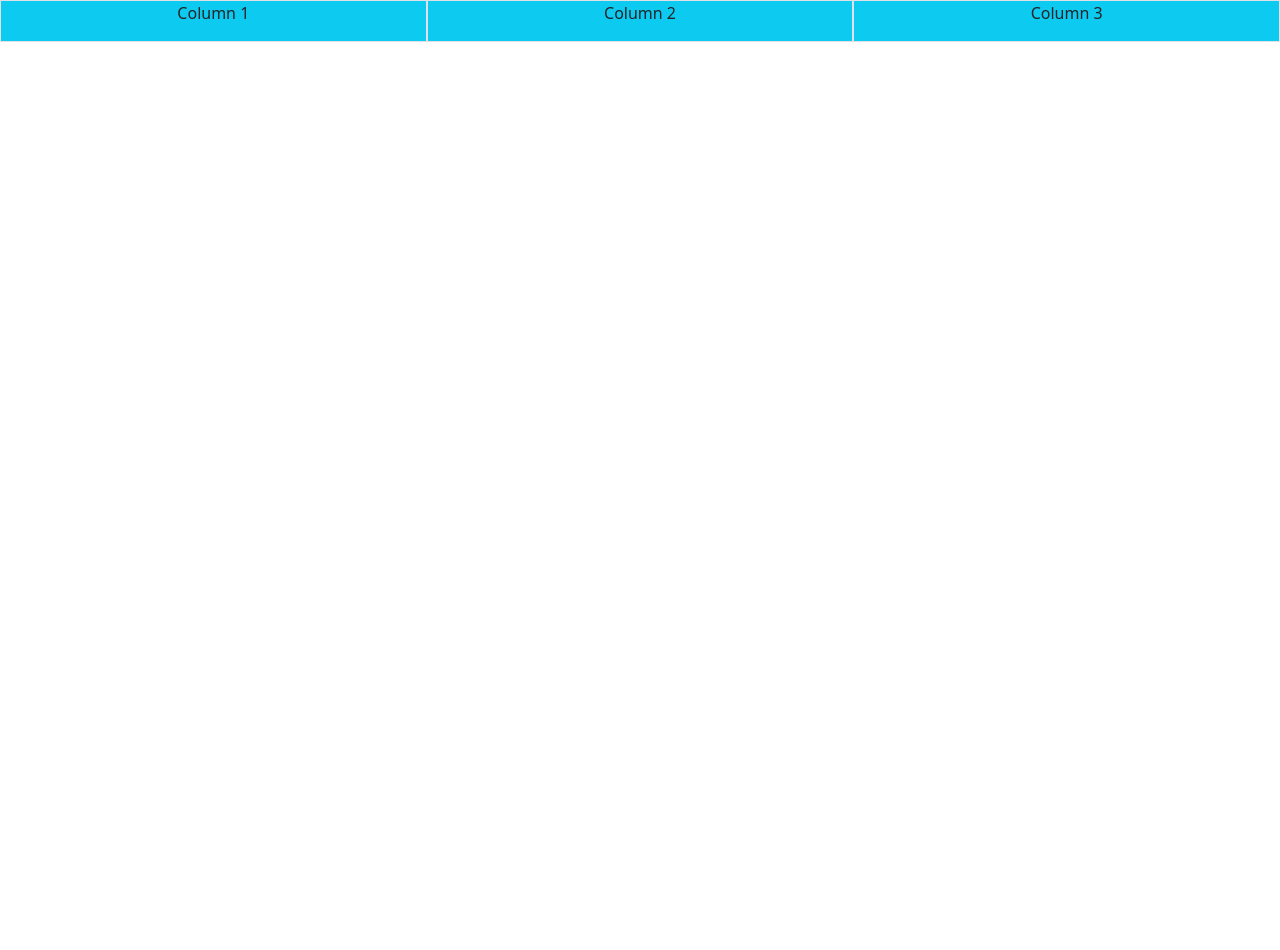
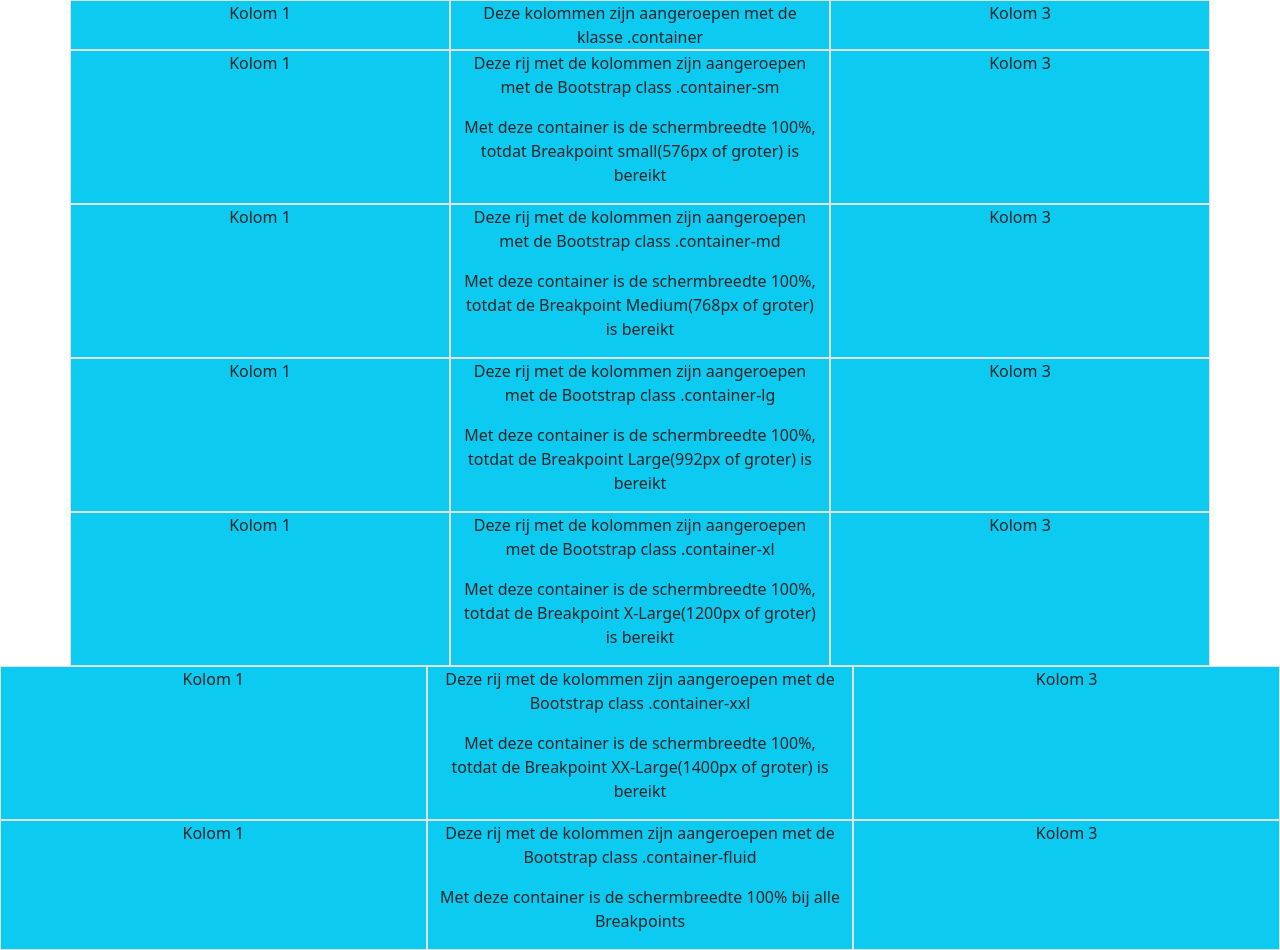
Before and after one commit to LukasH224/LukasH224.github.io, a plain HTML site: page excersize1.html in a window 1280 px wide. Before the commit the page ends 800 px from the top, so only its background shows below. Drawn offline with nearby package versions, Linux system fonts and the light colour scheme.

Commit message:
sd
execersiz

```diff
--- a/excersize1.html
+++ b/excersize1.html
@@ -1,29 +1,117 @@
 <!DOCTYPE html>
-<html lang="en">
+<html lang="nl">
 <head>
     <meta charset="UTF-8">
     <meta name="viewport" content="width=device-width, initial-scale=1.0">
-    <title>Lesson week 2 - Bootstrap Grid</title>
-    <link href="https://cdn.jsdelivr.net/npm/bootstrap@5.3.5/dist/css/bootstrap.min.css"
-rel="stylesheet">
+    <title>Lesweek 1 – Bootstrap containers</title>
+    <link href="https://cdn.jsdelivr.net/npm/bootstrap@5.3.5/dist/css/bootstrap.min.css" rel="stylesheet">
 </head>
 <body>
-    <div class="container-fluid">
-        <div class="row bg-info text-center">
-            <div class="col border bg-info">
-                <p>Column 1</p>
+
+    <div class="container bg-info text-center">
+        <div class="row">
+            <div class="col border">
+                Kolom 1
             </div>
-            <div class="col border bg-info">
-                <p>Column 2</p>
+            <div class="col border">
+                Deze kolommen zijn aangeroepen met de klasse .container
             </div>
-            <div class="col border bg-info">
-                <p>Column 3</p>
+            <div class="col border">
+                Kolom 3
             </div>
         </div>
     </div>
 
+    <div class="container-sm bg-info text-center">
+        <div class="row">
+            <div class="col border">
+                Kolom 1
+            </div>
+            <div class="col border">
+                <p>Deze rij met de kolommen zijn aangeroepen met de Bootstrap class .container-sm</p>
+                <p>Met deze container is de schermbreedte 100%, totdat Breakpoint small(576px of groter) is bereikt</p>
+            </div>
+            <div class="col border">
+                Kolom 3
+            </div>
+        </div>
+    </div>
+
+    <div class="container-md bg-info text-center">
+        <div class="row">
+            <div class="col border">
+                Kolom 1
+            </div>
+            <div class="col border">
+                <p>Deze rij met de kolommen zijn aangeroepen met de Bootstrap class .container-md</p>
+                <p>Met deze container is de schermbreedte 100%, totdat de Breakpoint Medium(768px of groter) is bereikt</p>
+            </div>
+            <div class="col border">
+                Kolom 3
+            </div>
+        </div>
+    </div>
+
+    <div class="container-lg bg-info text-center">
+        <div class="row">
+            <div class="col border">
+                Kolom 1
+            </div>
+            <div class="col border">
+                <p>Deze rij met de kolommen zijn aangeroepen met de Bootstrap class .container-lg</p>
+                <p>Met deze container is de schermbreedte 100%, totdat de Breakpoint Large(992px of groter) is bereikt</p>
+            </div>
+            <div class="col border">
+                Kolom 3
+            </div>
+        </div>
+    </div>
+
+    <div class="container-xl bg-info text-center">
+        <div class="row">
+            <div class="col border">
+                Kolom 1
+            </div>
+            <div class="col border">
+                <p>Deze rij met de kolommen zijn aangeroepen met de Bootstrap class .container-xl</p>
+                <p>Met deze container is de schermbreedte 100%, totdat de Breakpoint X-Large(1200px of groter) is bereikt</p>
+            </div>
+            <div class="col border">
+                Kolom 3
+            </div>
+        </div>
+    </div>
+
+    <div class="container-xxl bg-info text-center">
+        <div class="row">
+            <div class="col border">
+                Kolom 1
+            </div>
+            <div class="col border">
+                <p>Deze rij met de kolommen zijn aangeroepen met de Bootstrap class .container-xxl</p>
+                <p>Met deze container is de schermbreedte 100%, totdat de Breakpoint XX-Large(1400px of groter) is bereikt</p>
+            </div>
+            <div class="col border">
+                Kolom 3
+            </div>
+        </div>
+    </div>
+
+    <div class="container-fluid bg-info text-center">
+        <div class="row">
+            <div class="col border">
+                Kolom 1
+            </div>
+            <div class="col border">
+                <p>Deze rij met de kolommen zijn aangeroepen met de Bootstrap class .container-fluid</p>
+                <p>Met deze container is de schermbreedte 100% bij alle Breakpoints</p>
+            </div>
+            <div class="col border">
+                Kolom 3
+            </div>
+        </div>
+    </div>
+
+    <script src="https://cdn.jsdelivr.net/npm/bootstrap@5.3.5/dist/js/bootstrap.min.js"></script>
 </body>
-<script
-src="https://cdn.jsdelivr.net/npm/bootstrap@5.3.5/dist/js/bootstrap.min.js"></script
-t>
 </html>
```
Also changed, not shown: excersize2.html (added, +44 -0 lines), excersize3.html (added, +69 -0 lines), excersize4.html (added).
